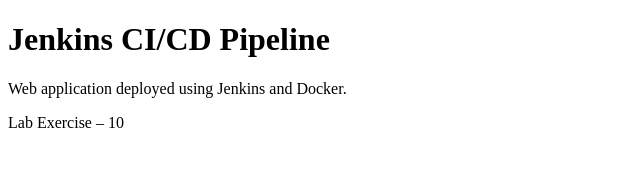
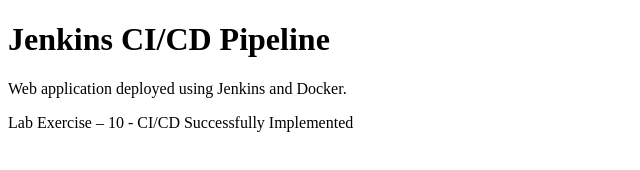
Before and after one commit to Akashpg-M/Devops_lab, a plain HTML site: page jenkins-docker-lab/index.html in a window 1280 px wide. Shown: the whole page, without its empty margins (0-640 px from the left). Drawn offline with Linux system fonts and the light colour scheme.

Commit message:
Update ci/cd web app

```diff
--- a/jenkins-docker-lab/index.html
+++ b/jenkins-docker-lab/index.html
@@ -8,6 +8,6 @@
 <body>
     <h1>Jenkins CI/CD Pipeline</h1>
     <p>Web application deployed using Jenkins and Docker.</p>
-    <p>Lab Exercise – 10</p>
+    <p>Lab Exercise – 10 - CI/CD Successfully Implemented</p>
 </body>
 </html>
```
